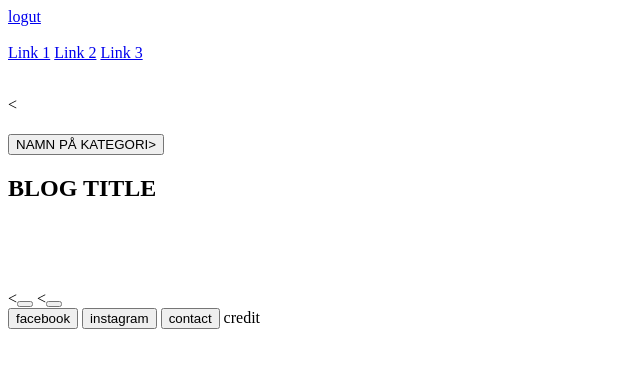
After one commit to dorisobor/Millhouse-By-dreamIT, a PHP site: page /profilepage.php in a window 1280 px wide. The commit adds this page. Shown: the top 368 px of the page, without its empty margins (0-640 px from the left). Run offline with PHP 8.4, Linux system fonts and the light colour scheme.

Commit message:
the profile page

```diff
--- a/blogpost.php
+++ b/blogpost.php
@@ -6,7 +6,8 @@
 	<title>Blogpost</title>
 </head>
 <body>
-
+	<header>
+   </header>
 	<nav>
  <!--Menu-->
 	</nav>
--- /dev/null
+++ b/profilepage.php
@@ -0,0 +1,73 @@
+<!DOCTYPE html>
+<html lang="en">
+<head>
+	<meta charset="UTF-8">
+	<meta name="viewport" content="width=device-width, initial-scale=1.0">
+	<title>Profile Page</title>
+</head>
+<body>
+	<header>
+   </header>
+	<nav>
+	<a href="url">logut</a>
+	<!--User icon as a dropdown menue-->
+		<div class="dropdown">
+  <img src="" alt="">
+  <div class="dropdown-content">
+    <a href="#">Link 1</a>
+    <a href="#">Link 2</a>
+    <a href="#">Link 3</a>
+  </div>
+</div>
+
+
+	</nav>
+
+	<div class ="" >
+	<!--USER IMAGE-->
+       <p class=""></p>
+		<img src="" alt="">
+		<!--edit icon from bootsrap?-->
+		<!--USER NAME-->
+		<span></span>
+		<!--settings icon from bootstrap?-->
+		</div>
+		<!--bootstrap second nav-->
+		<nav>
+		</nav>
+		<!--wrapping container-->
+		<div class ="wrapper">
+		<<h2></h2>
+		</div>
+
+		<!--blogposts-->
+		<div = class>
+         <article>
+           <!--CATEGORIE TAG-->
+			<button <a href="#">NAMN PÅ KATEGORI</a>></button>
+			<h2>BLOG TITLE</h2>
+			<figure>
+                <!--BLOG PICTURE-->
+				<img src="" alt="">
+			</figure>
+             <!--USER IMAGE-->
+			<p class=""></p>
+			<img src="" alt="">
+              <!--USER NAME-->
+			<span></span>
+			<time></time>
+			<p></p>
+		</article>
+		<<button></button>
+		<<button></button>
+		</div>
+
+	</main>
+	<footer>
+		<button>facebook</button>
+		<button>instagram</button>
+		<button>contact</button>
+		<span>credit</span>
+	</footer>
+</body>
+</html>
```
